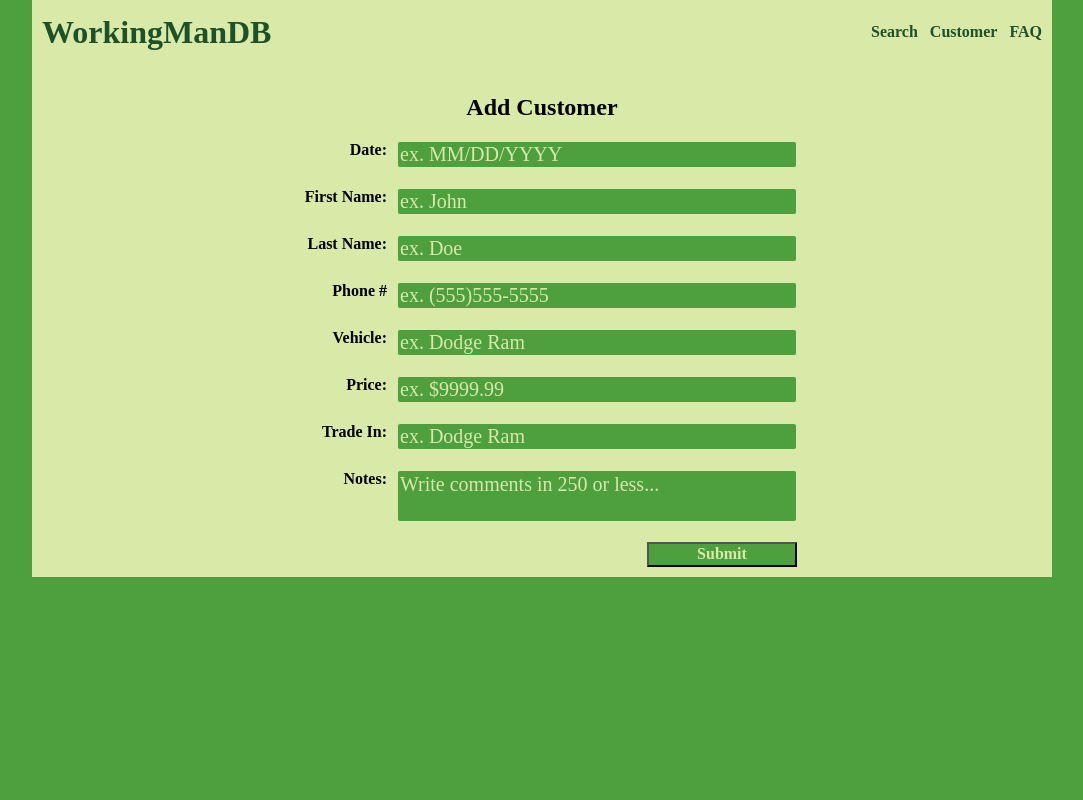
After one commit to PBaslerDESIGN/workingmansdb, a PHP site: page /html/customer.php in a window 1280 px wide. The commit adds this page. Shown: the whole page, without its empty margins (98-1181 px from the left). Run offline with PHP 8.4, Linux system fonts and the light colour scheme.

Commit message:
Commit from remote files

```diff
--- a/css/addCustomer.css
+++ b/css/addCustomer.css
@@ -6,7 +6,7 @@
   display: grid;
 }
 
-#form-addcustomer{
+#form-customer{
   justify-self: center;
   display: grid;
   grid-template-columns: 100%;
@@ -27,6 +27,14 @@
 .form-column div{
   grid-column: 2/3;
   grid-row: 2/3;
+}
+
+.error{
+  color: red;
+}
+
+.noError{
+  color:green;
 }
 
 label{
@@ -52,7 +60,7 @@ font-size: 20px;
 resize: none;
 }
 
-#form-addcustomer button{
+#form-customer button{
   grid-row: 3/4;
   grid-column: 2/3;
   justify-self: end;
--- /dev/null
+++ b/html/customer.php
@@ -0,0 +1,146 @@
+<?php
+if(isset($_POST['date'])){
+    $date = $_POST['date'];
+    $date = trim($date,'\(\)\-');
+    echo $date;
+}
+
+if(isset($_POST['fname'])){
+    $fname = $_POST['fname'];
+}
+
+if(isset($_POST['lname'])){
+    $lname = $_POST['lname'];
+}
+
+if(isset($_POST['phone'])){
+    $phone = $_POST['phone'];
+}
+
+if(isset($_POST['vehicle'])){
+    $vehicle = $_POST['vehicle'];
+}
+
+if(isset($_POST['price'])){
+    $price = $_POST['price'];
+}
+
+if(isset($_POST['trade'])){
+    $trade = $_POST['trade'];
+}
+
+if(isset($_POST['notes'])){
+    $notes = $_POST['notes'];
+}
+
+$mysqli = new mysqli("localhost","root","#\$Niltac2403","workingmansdb");
+
+if ($mysqli -> connect_errno) {
+  echo "Failed to connect to MySQL: " . $mysqli -> connect_error;
+  exit();
+}
+
+if(isset($_POST['submit'])){
+    // Perform queries and print out affected rows
+    $sql = "INSERT INTO `customer` (`id`, `customer_date`, `first_name`, `last_name`, `phone_number`, `vehicle`, `price`, `trade`, `notes`)
+            VALUES (NULL, '$date', '$fname', '$lname', '$phone', '$vehicle', '$price', '$trade', '$notes')";
+    $mysqli -> query($sql);
+    echo "Affected rows: " . $mysqli -> affected_rows;
+}
+
+
+$mysqli -> close();
+
+?>
+
+<!DOCTYPE html>
+<html lang="en">
+
+<head>
+    <meta charset="UTF-8">
+    <meta http-equiv="X-UA-Compatible" content="IE=edge">
+    <meta name="viewport" content="width=device-width, initial-scale=1.0">
+    <title>WorkingMansDB-Customer</title>
+    <link rel="stylesheet" href="../css/normalize.css">
+    <link rel="stylesheet" href="../css/styles.css">
+    <link rel="stylesheet" href="../css/addCustomer.css">
+</head>
+
+<body>
+    <div class="wrapper">
+        <header>
+            <a class="header-h1-a" href="customer.html">
+                <h1>WorkingManDB</h1>
+            </a>
+            <nav>
+                <ul>
+                    <li><a href="../index.html">Search</a></li>
+                    <li><a href="customer.html">Customer</a></li>
+                    <li><a href="faq.html">FAQ</a></li>
+                </ul>
+            </nav>
+        </header>
+        <main>
+
+        <section id="main-content">
+                <h2 id="main-heading">Add Customer</h2>
+                <form action="customer.php" method="post" id="form-customer" name="add_customer">
+                    <div class="form-column">
+                        <label for="date">Date:</label>
+                        <input type="text" id="date" name="date" maxlength="10" placeholder="ex. MM/DD/YYYY">
+                        <div class="errorState"></div>
+                    </div>
+
+                    <div class="form-column">
+                        <label for="fname">First Name:</label>
+                        <input type="text" id="fname" name="fname" maxlength="25" placeholder="ex. John">
+                        <div class="errorState"></div>
+                    </div>
+
+                    <div class="form-column">
+                        <label for="lname">Last Name:</label>
+                        <input type="text" id="lname" name="lname" maxlength="25" placeholder="ex. Doe">
+                        <div class="errorState"></div>
+                    </div>
+
+                    <div class="form-column">
+                        <label for="phone">Phone #</label>
+                        <input type="text" id="phone" name="phone" maxlength="13" placeholder="ex. (555)555-5555">
+                        <div class="errorState"></div>
+                    </div>
+
+                    <div class="form-column">
+                        <label for="vehicle">Vehicle:</label>
+                        <input type="text" id="vehicle" name="vehicle" maxlength="25" placeholder="ex. Dodge Ram">
+                        <div class="errorState"></div>
+                    </div>
+
+                    <div class="form-column">
+                        <label for="price">Price:</label>
+                        <input type="text" id="price" name="price" maxlength="10" placeholder="ex. $9999.99">
+                        <div class="errorState"></div>
+                    </div>
+
+                    <div class="form-column">
+                        <label for="trade">Trade In:</label>
+                        <input type="text" id="trade" name="trade" maxlength="25" placeholder="ex. Dodge Ram">
+                        <div class="errorState"></div>
+                    </div>
+
+                    <div class="form-column">
+                        <label for="notes">Notes:</label>
+                        <textarea id="notes" name="notes" maxlength="250"
+                            placeholder="Write comments in 250 or less..."></textarea>
+                        <button id="form-button" type="submit" name="submit">Submit</button>
+                        <div class="errorState"></div>
+                    </div>
+
+                </form>
+            </section>
+        </main>
+        <footer></footer>
+    </div>
+    <script src="../js/customer.js"></script>
+</body>
+
+</html>
--- a/js/customer.js
+++ b/js/customer.js
@@ -8,38 +8,57 @@ const vehicle = document.querySelector("#vehicle");
 const price = document.querySelector("#price");
 const trade = document.querySelector("#trade");
 const notes = document.querySelector("#notes");
-const errorElement = document.querySelector("#errorElement");
-const form = document.querySelector("#form-addcustomer");
-const addcustomer = document.querySelector("#form-addcustomer");
+const form = document.querySelector("#form-customer");
 
-var errorState = document.querySelectorAll('.errorState');
-var addcustomerSection = addcustomer.querySelector("section");
-addcustomerSection.style.gridTemplateColumns = "100px 400px 100px";
+var errorState = document.getElementsByClassName("errorState");
+var count = document.getElementsByClassName('noError');
 
-var messages = [];
+//Custom page related functions
+function isError(value){
+    if(value.classList[1] === undefined){
+        value.classList.add("error");
+    }else if(value.classList[1] === "noError"){
+        value.classList.replace("noError","error");
+    }
+}
 
+function isNotError(value){
+    if(value.classList[1] === "error"){
+        value.classList.replace("error","noError");
+    }
+}
+
+//Client side validation functions
     date.addEventListener('keyup',function(event){
         let dateValue = date.value;
         let regex = /^[0-9]{2}\/[0-9]{2}\/[0-9]{4}$/;
         //Checks that the date input is not empty, greater than 10 chars and is in the proper format
         if(dateValue === "" || dateValue === null){
             errorState[0].innerText = "Date field is Required!";
+            isError(errorState[0]);
         }else if(regex.test(dateValue) === false){
             errorState[0].innerText ="Date field must only include [0-9 /]  ex. DD/MM/YYYY";
+            isError(errorState[0]);
         }else{
             errorState[0].innerText = "Date field looks good!";
+            isNotError(errorState[0]);
+            console.log(count);
         }
     });
+
 
     fname.addEventListener('keyup',function(event){
         let fnameValue = fname.value;
         let regex = /^[a-zA-Z]{1,25}$/;
         if(fnameValue === "" || fnameValue === null){
             errorState[1].innerText = "First Name field is Required!";
+            isError(errorState[1]);
         }else if(regex.test(fnameValue) === false){
             errorState[1].innerText = "First Name must only include [a-z A-Z]!";
+            isError(errorState[1]);
         }else{
             errorState[1].innerText = "First Name field looks good!";
+            isNotError(errorState[1]);
         }
     });
 
@@ -48,10 +67,13 @@ var messages = [];
         let regex = /^[a-zA-Z]{1,25}$/;
         if(lnameValue === "" || lnameValue === null){
             errorState[2].innerText = "Last Name field is Required!";
+            isError(errorState[2]);
         }else if(regex.test(lnameValue) === false){
             errorState[2].innerText = "Last Name must only include [a-z A-Z]!";
+            isError(errorState[2]);
         }else{
             errorState[2].innerText = "Last Name field looks good!";
+            isNotError(errorState[2]);
         }
     });
 
@@ -60,10 +82,13 @@ var messages = [];
         let regex = /^[0-9\(\)\-]{13}$/;
         if(phoneValue === "" || phoneValue === null){
             errorState[3].innerText = "Phone field is Required!";
+            isError(errorState[3]);
         }else if(regex.test(phoneValue) === false){
             errorState[3].innerText = "Phone field must only include [0-9 ( ) -]!";
+            isError(errorState[3]);
         }else{
             errorState[3].innerText = "Phone field looks good!";
+            isNotError(errorState[3]);
         }
     });
 
@@ -72,10 +97,13 @@ var messages = [];
         let regex = /^[a-zA-Z0-9\s]{1,25}$/;
         if(vehicleValue === "" || vehicleValue === null){
             errorState[4].innerText = "Vehicle field is Required!";
+            isError(errorState[4]);
         }else if(regex.test(vehicleValue) === false){
             errorState[4].innerText = "Vehicle field must only include [a-z A-Z 0-9 spaces]!";
+            isError(errorState[4]);
         }else{
             errorState[4].innerText = "Vehicle field looks good!";
+            isNotError(errorState[4]);
         }
     });
 
@@ -84,10 +112,13 @@ var messages = [];
         let regex = /^\$[0-9]{1,6}\.[0-9]{2}$/;
         if(priceValue === "" || priceValue === null){
             errorState[5].innerText = "Price field is Required!";
+            isError(errorState[5]);
         }else if(regex.test(priceValue) === false){
             errorState[5].innerText = "Price field format must only include [0-9 $ .]!";
+            isError(errorState[5]);
         }else{
             errorState[5].innerText = "Price field looks good!";
+            isNotError(errorState[5]);
         }
     });
 
@@ -96,10 +127,13 @@ var messages = [];
         let regex = /^[a-zA-Z0-9\s]{1,25}$/;
         if(tradeValue === "" || tradeValue === null){
             errorState[6].innerText = "Trade field is Required!";
+            isError(errorState[6]);
         }else if(regex.test(tradeValue) === false){
             errorState[6].innerText = "Trade field must only include [a-z A-Z 0-9 spaces]!";
+            isError(errorState[6]);
         }else{
             errorState[6].innerText = "Trade field looks good!";
+            isNotError(errorState[6]);
         }
     });
 
@@ -108,16 +142,21 @@ var messages = [];
         let regex = /^[a-zA-Z0-9\s\$\.\,]{1,250}$/;
         if(notesValue === "" || notesValue === null){
             errorState[7].innerText = "Notes field is Required!";
+            isError(errorState[7]);
         }else if(regex.test(notesValue) === false){
             errorState[7].innerText = "Notes field must only include [a-z A-Z 0-9 $ , . spaces]!";
+            isError(errorState[7]);
         }else{
             errorState[7].innerText = "Notes field looks good!";
+            isNotError(errorState[7]);
+            console.log(count.length)
         }
     });
 
-form.addEventListener('submit', function(event){
-    if(messages.length > 0){
+
+form.addEventListener('click', function(event){
+    console.log(count.length)
+    if(count.length < 8){
         event.preventDefault();
-        errorElement.innerText = messages.join('\n');
     }
 });
```
Also changed, not shown: html/faq.html (+8 -2 lines), index.html (+7 -2 lines), sandbox.html (deleted, +0 -43 lines).
